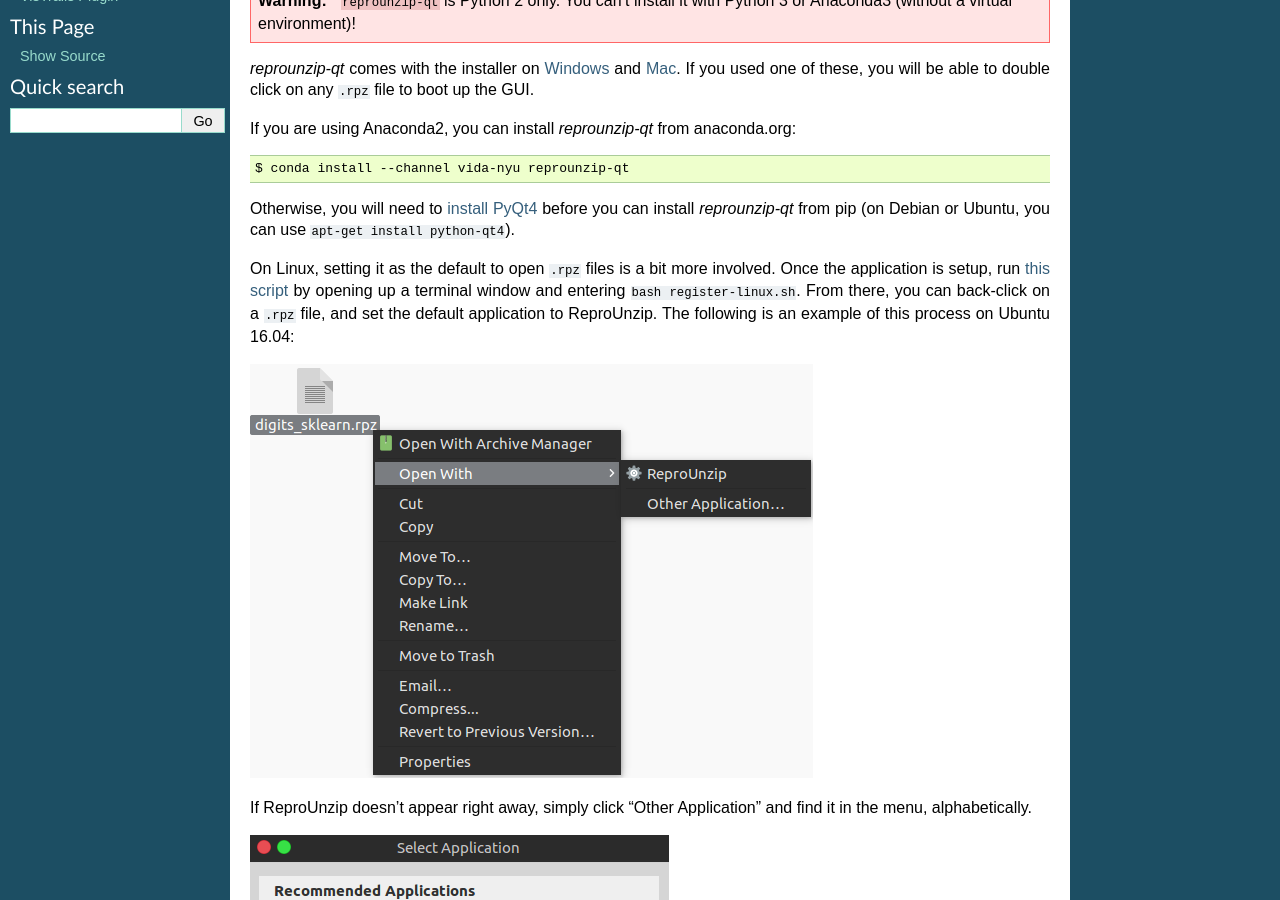
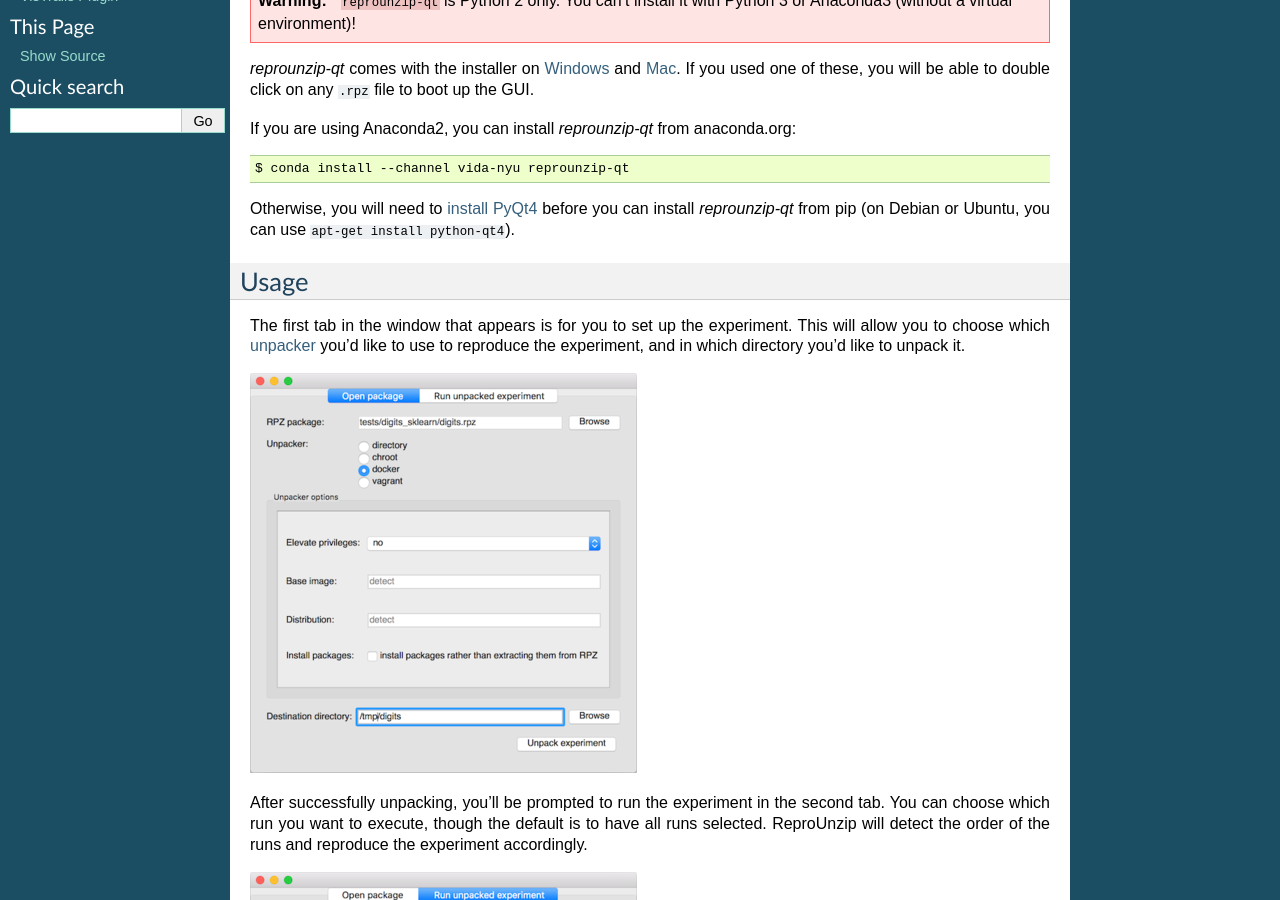
Before and after one commit to VIDA-NYU/reprozip, a Sphinx documentation site: the page built from docs/gui.rst, in a window 1280 px wide and 900 px high, scrolled down 240 px. Built offline with Sphinx 7.4.7, drawn with Linux system fonts in a browser that asks for light colours.

Commit message:
DOC: Remove manual file association on Linux

```diff
--- a/docs/gui.rst
+++ b/docs/gui.rst
@@ -18,14 +18,6 @@
 
 Otherwise, you will need to `install PyQt4 <https://www.riverbankcomputing.com/software/pyqt/download>`__ before you can install *reprounzip-qt* from pip (on Debian or Ubuntu, you can use ``apt-get install python-qt4``).
 
-On Linux, setting it as the default to open ``.rpz`` files is a bit more involved. Once the application is setup, run `this script <https://gist.github.com/remram44/0092c0b27269cfd0e5530428612d9309>`__ by  opening up a terminal window and entering ``bash register-linux.sh``. From there, you can back-click on a ``.rpz`` file, and set the default application to ReproUnzip. The following is an example of this process on Ubuntu 16.04:
-
-..  image:: figures/reprounzip-qt-defaultApp.png
-
-If ReproUnzip doesn't appear right away, simply click "Other Application" and find it in the menu, alphabetically.
-
-..  image:: figures/reprounzip-qt-defaultApp-1.png
-
 Usage
 ============
 
```
Also changed, not shown: docs/figures/reprounzip-qt-defaultApp-1.png (deleted), docs/figures/reprounzip-qt-defaultApp.png (deleted).
